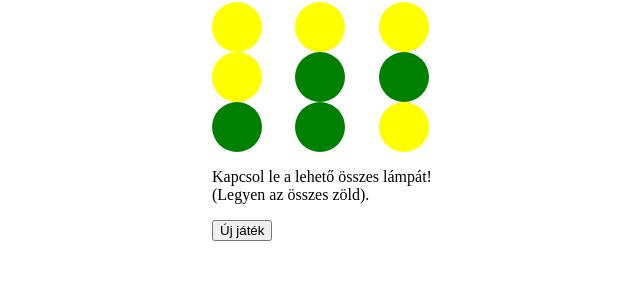
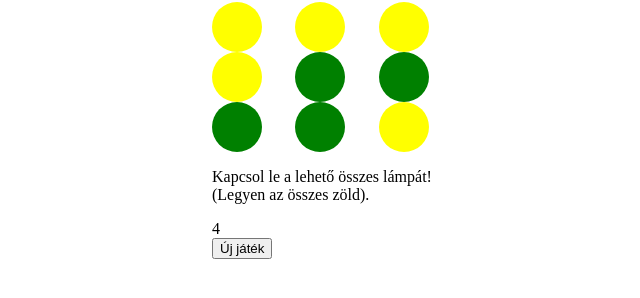
Before and after one commit to SasGyula/LightOn, a plain HTML site: page index.html in a window 1280 px wide. Shown: the part 78-376 px from the top of the page, without its empty margins (303-943 px from the left). Drawn offline with nearby package versions, Linux system fonts and the light colour scheme.

Commit message:
db szamlalo

```diff
--- a/fuggvenyek.js
+++ b/fuggvenyek.js
@@ -1,6 +1,6 @@
-export function listaGeneral(){
-    const gombok = {};
-    for(let i = 0; i<9; i++){
+export function listaGeneral(n){
+    const gombok = [];
+    for(let i = 0; i<n*n; i++){
         gombok[i] = Math.floor(Math.random() * 2)
     }
     return gombok
@@ -8,12 +8,21 @@ export function listaGeneral(){
 
 export function jatekter(lista){
     let txt = "<div>"
-    for(let i = 0; i<9; i++){
+    for(let i = 0; i<lista.length; i++){
         txt += `<div class="gombok${lista[i]}"></div>`
     }
     txt += "</div>"
     return txt
 }
+export function hanyDarab(lista){
+    let db = 0;
+    for(let i = 0; i<lista.length; i++){
+        if (lista[i] > 0){
+            db += 1
+        }
+    }
+    return db
+}
 export function kapcsolok(event){
 
 }
--- a/index.html
+++ b/index.html
@@ -19,7 +19,7 @@
         <div>
             <p>Kapcsol le a lehető összes lámpát! (Legyen az összes zöld).</p>
         </div>
-        <div>
+        <div class="pontok">
 
         </div>
 
--- a/index.js
+++ b/index.js
@@ -1,9 +1,12 @@
-import { jatekter, kapcsolok, listaGeneral } from "./fuggvenyek.js";
+import { jatekter, kapcsolok, listaGeneral, hanyDarab } from "./fuggvenyek.js";
 
-const GOMBOK = listaGeneral();
+const GOMBOK = listaGeneral(3);
 const JATEKTER = $("#jatekter")
 JATEKTER.html(jatekter(GOMBOK))
 const UJJATEK = $(".ujJatek")
 UJJATEK.on("click", function(){
     location.reload()
 })
+console.log(GOMBOK.length)
+const PONTOK = $(".pontok")
+PONTOK.html(hanyDarab(GOMBOK))
```
